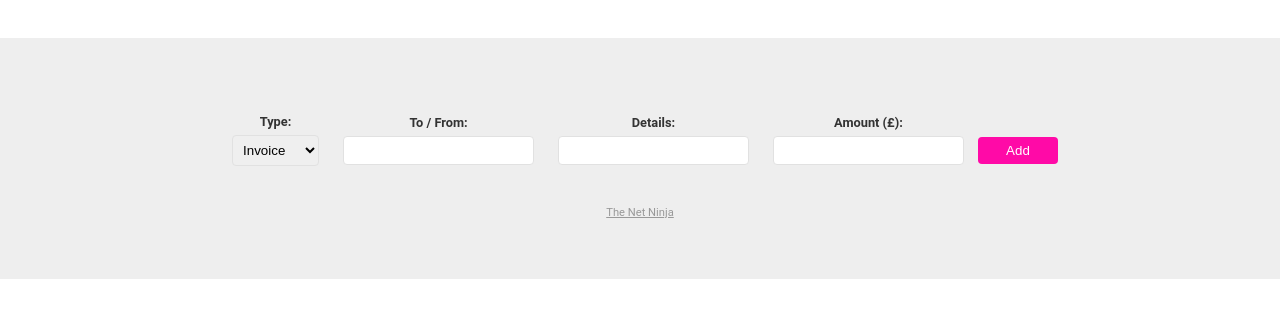
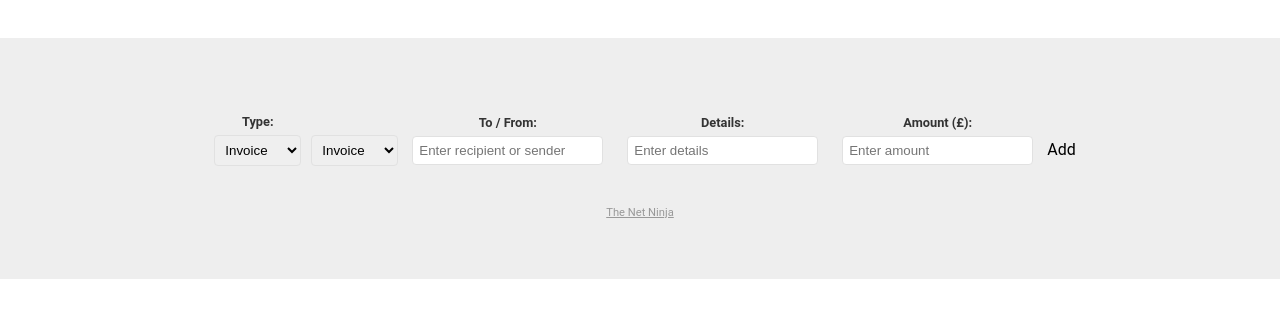
Before and after one commit to Vinald/TS-Projects, a plain HTML site: page Finance_Logger/index.html in a window 1280 px wide. Shown: the part 100-418 px from the top of the page. Drawn offline with Linux system fonts and the light colour scheme.

Commit message:
Project structe

```diff
--- a/index.html
+++ b/Finance_Logger/index.html
@@ -17,29 +17,33 @@
             <form class="new-item-form">
                 <div class="field">
                     <label>Type:</label>
-                    <select id="type">
+                    <select id="type" title="Type">
                         <option value="invoice">Invoice</option>
                         <option value="payment">Payment</option>
                     </select>
-                </div>
+                </div><select id="type1" title="Type">
+                        <option value="invoice">Invoice</option>
+                        <option value="payment">Payment</option>
+                    </select>
+
                 <div class="field">
                     <label>To / From:</label>
-                    <input type="text" id="tofrom" />
+                    <input type="text" id="tofrom" placeholder="Enter recipient or sender" title="To / From" />
                 </div>
                 <div class="field">
                     <label>Details:</label>
-                    <input type="text" id="details" />
+                    <input type="text" id="details" title="Details" placeholder="Enter details" />
                 </div>
                 <div class="field">
                     <label>Amount (£):</label>
-                    <input type="number" id="amount" />
+                    <input type="number" id="amount" title="Amount (£)" placeholder="Enter amount" />
                 </div>
-                <button>Add</button>
+                <buttonbutton type="submit">Add</button>
             </form>
 
-            <a href="https://www.thenetninja.co.uk">The Net Ninja</a>
+            <a href="">The Net Ninja</a>
         </footer>
 
-        <script src="sandbox.js"></script>
+        <script src="app.js"></script>
     </body>
 </html>
```
Also changed, not shown: Finance_Logger/README.md (added), Finance_Logger/src/app.ts (added), Finance_Logger/styles.css (renamed from styles.css), Finance_Logger/tsconfig.json (renamed from tsconfig.json), 2 other files.
